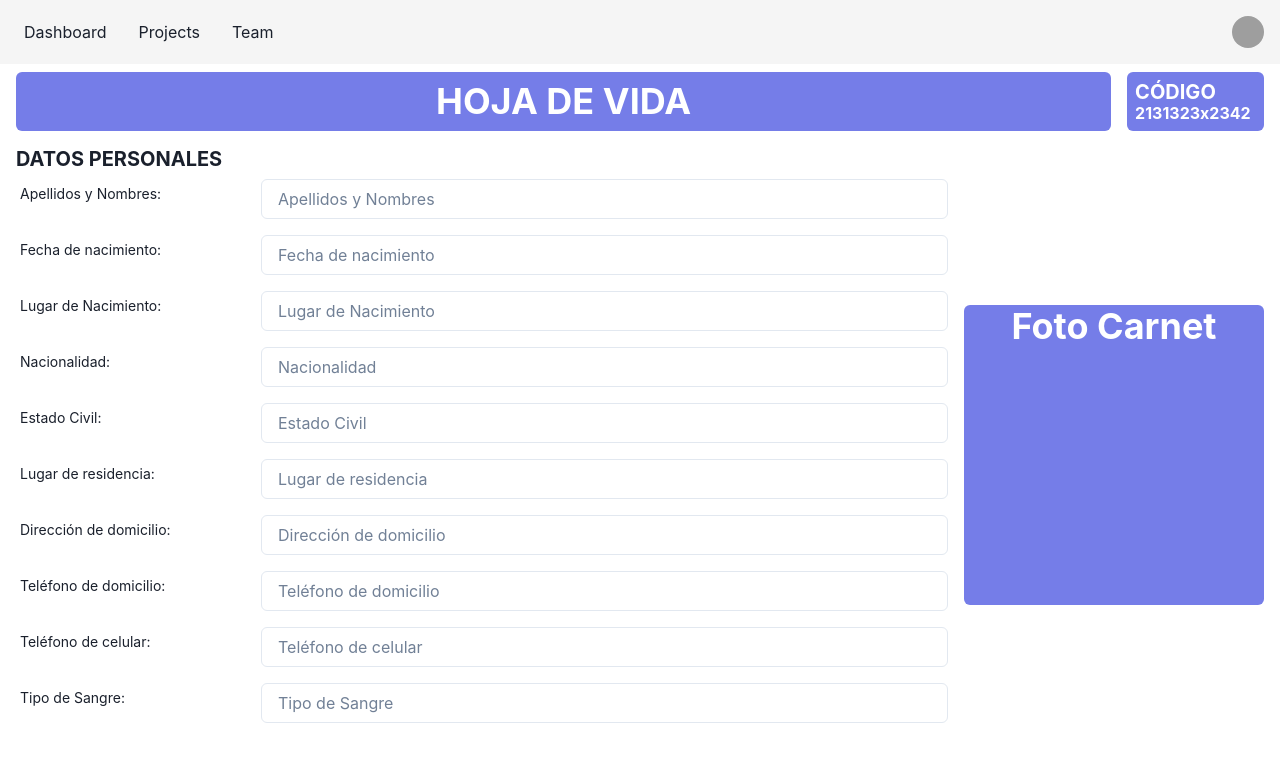
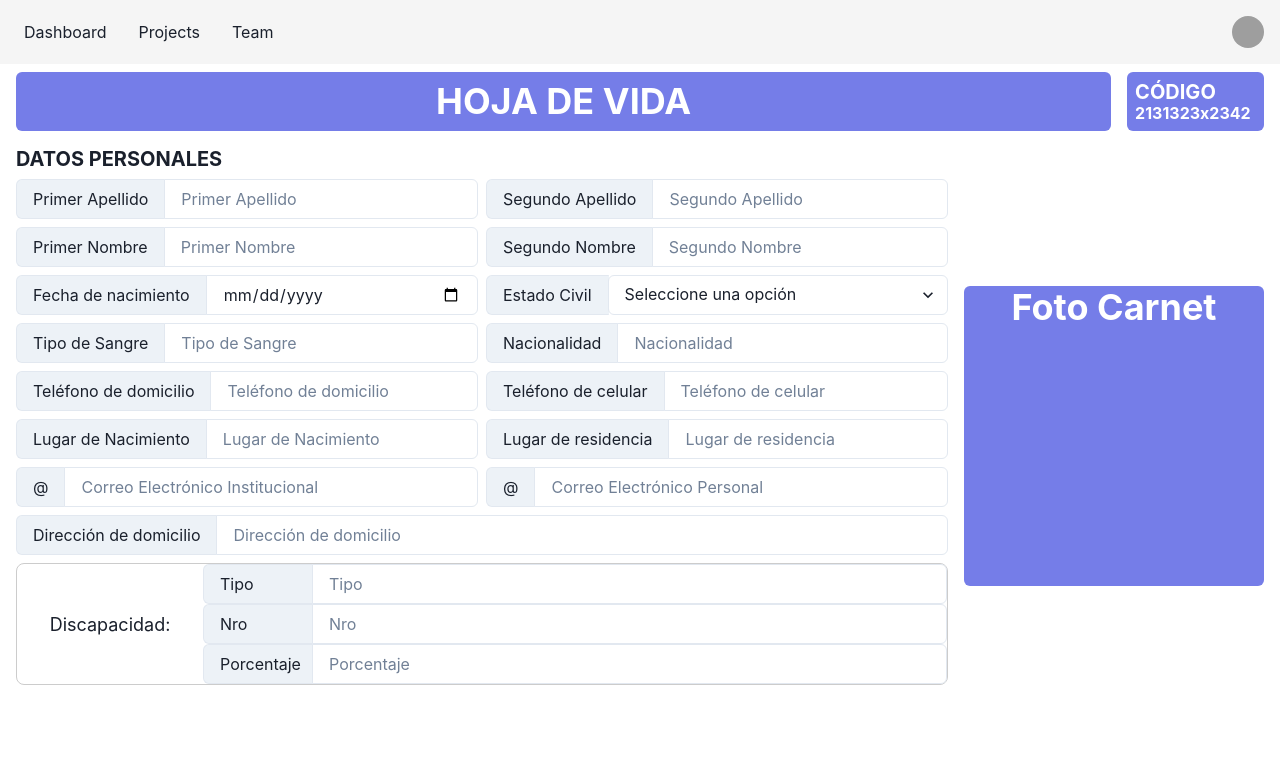
Before and after one commit to EdgarPC8/egresados_graduados, a React (Vite) app in the folder frontend/: page /cv in a window 1280 px wide. Shown: the top 762 px of the page. Built offline with nearby package versions, Linux system fonts and the light colour scheme; grey boxes are pictures that could not be loaded; a web font is replaced by a local one.

Commit message:
nueva interfaz del cv

```diff
--- a/frontend/src/pages/CV.jsx
+++ b/frontend/src/pages/CV.jsx
@@ -136,6 +136,7 @@ import {
   InputLeftAddon,
   InputGroup,
   Flex,
+  Select,
 } from "@chakra-ui/react";
 
 function ResumeForm() {
@@ -153,6 +154,7 @@ function ResumeForm() {
     <Box fontSize={50}>
       <Container maxW={"container.xl"}>
         <Grid templateColumns={{ base: "1fr", md: "8fr 1fr" }} gap={4} mt={2}>
+
           <GridItem>
             <Box bg="primary.200" color="white" p={2} borderRadius="md">
               <Heading as="h1" textAlign="center" >
@@ -178,66 +180,130 @@ function ResumeForm() {
               <Heading as="h3" size="md" textAlign="left">
                 DATOS PERSONALES
               </Heading>
-                <Grid templateColumns={{ base: "1fr", md: "1fr 3fr" }} gap={4} mt={2}>
-                  <GridItem fontSize={14} order={{ base: 1, md: 1 }}p={1}>
-                    Apellidos y Nombres:
+                <Grid templateColumns={{ base: "1fr", md: "2fr 2fr" }} gap={2} mt={2}>
+                  <GridItem fontSize={"sm"}>
+                    <InputGroup>
+                      <InputLeftAddon children='Primer Apellido' />
+                      <Input type='text' placeholder='Primer Apellido' />
+                    </InputGroup>
                   </GridItem>
-                  <GridItem fontSize={"sm"} order={{ base: 2, md: 1 }}>
-                  <Input type='text' placeholder='Apellidos y Nombres'/>
+                  <GridItem fontSize={"sm"}>
+                    <InputGroup>
+                      <InputLeftAddon children='Segundo Apellido' />
+                      <Input type='text' placeholder='Segundo Apellido' />
+                    </InputGroup>
                   </GridItem>
-                  <GridItem fontSize={14} order={{ base: 3, md: 1 }}p={1}>
-                  Fecha de nacimiento:
+                  <GridItem fontSize={"sm"}>
+                    <InputGroup>
+                      <InputLeftAddon children='Primer Nombre' />
+                      <Input type='text' placeholder='Primer Nombre' />
+                    </InputGroup>
                   </GridItem>
-                  <GridItem fontSize={"sm"} order={{ base: 4, md: 1 }}>
-                  <Input type='text' placeholder='Fecha de nacimiento' />
+                  <GridItem fontSize={"sm"}>
+                    <InputGroup>
+                      <InputLeftAddon children='Segundo Nombre' />
+                      <Input type='text' placeholder='Segundo Nombre' />
+                    </InputGroup>
                   </GridItem>
-                  <GridItem fontSize={14} order={{ base: 5, md: 1 }}p={1}>
-                  Lugar de Nacimiento:
+                  <GridItem fontSize={"sm"}>
+                    <InputGroup>
+                      <InputLeftAddon children='Fecha de nacimiento' />
+                      <Input
+                      placeholder="Fecha"
+                      size="md"
+                      type="date"
+                      />
+                    </InputGroup>
                   </GridItem>
-                  <GridItem fontSize={"sm"} order={{ base: 6, md: 1 }}>
-                    <Input type='text' placeholder='Lugar de Nacimiento'/>
+                  <GridItem fontSize={"sm"}>
+                    <InputGroup>
+                      <InputLeftAddon children='Estado Civil' />
+                      <Select placeholder='Seleccione una opción'>
+                        <option value='option1'>Soltero</option>
+                        <option value='option2'>Viudo</option>
+                        <option value='option3'>Casado</option>
+                        <option value='option3'>Divorciado</option>
+                      </Select>
+                    </InputGroup>
                   </GridItem>
-                  <GridItem fontSize={14} order={{ base: 7, md: 1 }}p={1}>
-                  Nacionalidad:
+
+                  <GridItem fontSize={"sm"}>
+                    <InputGroup>
+                      <InputLeftAddon children='Tipo de Sangre' />
+                      <Input type='text' placeholder='Tipo de Sangre' />
+                    </InputGroup>
                   </GridItem>
-                  <GridItem fontSize={"sm"} order={{ base: 8, md: 1 }}>
-                    <Input type='text' placeholder='Nacionalidad'/>
+                  <GridItem fontSize={"sm"}>
+                    <InputGroup>
+                      <InputLeftAddon children='Nacionalidad' />
+                      <Input type='text' placeholder='Nacionalidad' />
+                    </InputGroup>
                   </GridItem>
-                  <GridItem fontSize={14} order={{ base: 9, md: 1 }}p={1}>
-                  Estado Civil:
+                  <GridItem fontSize={"sm"}>
+                    <InputGroup>
+                      <InputLeftAddon children='Teléfono de domicilio' />
+                      <Input type='tel' placeholder='Teléfono de domicilio' />
+                    </InputGroup>
                   </GridItem>
-                  <GridItem fontSize={"sm"} order={{ base: 10, md: 1 }}>
-                    <Input type='text' placeholder='Estado Civil'/>
+                  <GridItem fontSize={"sm"}>
+                    <InputGroup>
+                      <InputLeftAddon children='Teléfono de celular' />
+                      <Input type='tel' placeholder='Teléfono de celular' />
+                    </InputGroup>
                   </GridItem>
-                  <GridItem fontSize={14} order={{ base: 11, md: 1 }}p={1}>
-                  Lugar de residencia:
+                  <GridItem fontSize={"sm"}>
+                    <InputGroup>
+                      <InputLeftAddon children='Lugar de Nacimiento' />
+                      <Input type='text' placeholder='Lugar de Nacimiento' />
+                    </InputGroup>
                   </GridItem>
-                  <GridItem fontSize={"sm"} order={{ base: 12, md: 1 }}>
-                    <Input type='text' placeholder='Lugar de residencia'/>
+                  <GridItem fontSize={"sm"}>
+                    <InputGroup>
+                      <InputLeftAddon children='Lugar de residencia' />
+                      <Input type='text' placeholder='Lugar de residencia' />
+                    </InputGroup>
                   </GridItem>
-                  <GridItem fontSize={14} order={{ base: 13, md: 1 }}p={1}>
-                  Dirección de domicilio:
+                  <GridItem fontSize={"sm"}>
+                    <InputGroup>
+                      <InputLeftAddon children='@' />
+                      <Input type='email' placeholder='Correo Electrónico Institucional' />
+                    </InputGroup>
                   </GridItem>
-                  <GridItem fontSize={"sm"} order={{ base: 14, md: 1 }}>
-                    <Input type='text' placeholder='Dirección de domicilio'/>
+                  <GridItem fontSize={"sm"}>
+                    <InputGroup>
+                      <InputLeftAddon children='@' />
+                      <Input type='email' placeholder='Correo Electrónico Personal' />
+                    </InputGroup>
                   </GridItem>
-                  <GridItem fontSize={14} order={{ base: 15, md: 1 }}p={1}>
-                  Teléfono de domicilio:
+                </Grid>
+                <Grid templateColumns={{ base: "1fr", md: "1fr" }} gap={2} mt={2}>
+                  <GridItem fontSize={"sm"}>
+                    <InputGroup>
+                      <InputLeftAddon children='Dirección de domicilio' />
+                      <Input type='text' placeholder='Dirección de domicilio' />
+                    </InputGroup>
                   </GridItem>
-                  <GridItem fontSize={"sm"} order={{ base: 16, md: 1 }}>
-                    <Input type='tel' placeholder='Teléfono de domicilio'/>
-                  </GridItem>
-                  <GridItem fontSize={14} order={{ base: 17, md: 1 }}p={1}>
-                  Teléfono de celular:
-                  </GridItem>
-                  <GridItem fontSize={"sm"} order={{ base: 18, md: 1 }}>
-                    <Input type='tel' placeholder='Teléfono de celular'/>
-                  </GridItem>
-                  <GridItem fontSize={14} order={{ base: 19, md: 1 }}p={1}>
-                  Tipo de Sangre:
-                  </GridItem>
-                  <GridItem fontSize={"sm"} order={{ base: 20, md: 1 }}>
-                    <Input type='text' placeholder='Tipo de Sangre'/>
+
+                  <GridItem fontSize={"sm"} border="1px solid #ccc" borderRadius={8}>
+                    <Grid templateColumns={{ base: "1fr", md: "1fr 4fr" }}>
+                      <GridItem fontSize={"lg"} margin={"auto"} >
+                       Discapacidad:
+                      </GridItem>
+                      <GridItem fontSize={"sm"}>
+                        <InputGroup>
+                          <InputLeftAddon children='Tipo' w={110} />
+                          <Input type='text' placeholder='Tipo' />
+                        </InputGroup>
+                        <InputGroup>
+                          <InputLeftAddon children='Nro' w={110}/>
+                          <Input type='text' placeholder='Nro' />
+                        </InputGroup>
+                        <InputGroup>
+                          <InputLeftAddon children='Porcentaje' w={110}/>
+                          <Input type='text' placeholder='Porcentaje' />
+                        </InputGroup>
+                      </GridItem>
+                    </Grid>
                   </GridItem>
                 </Grid>
 
```
